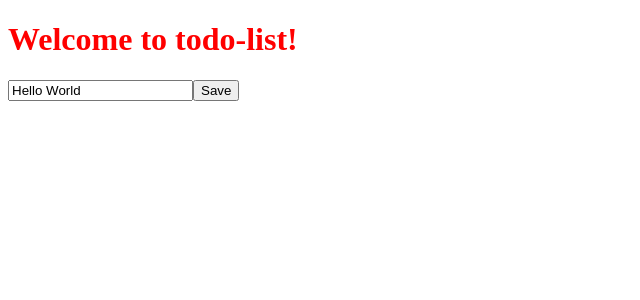
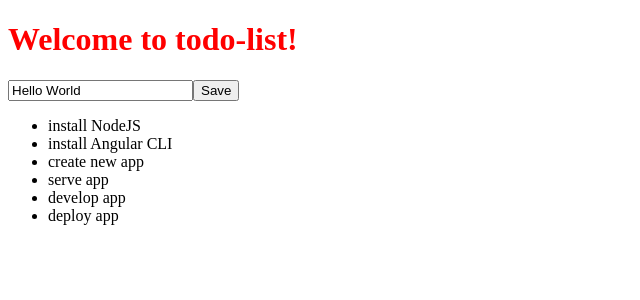
Before and after one commit to lbskinner/ng-girls-todo, an Angular app: page / in a window 1280 px wide. Shown: the top 300 px of the page, without its empty margins (0-640 px from the left). Built offline with nearby package versions, Linux system fonts and the light colour scheme.

Commit message:
added static list and learned directives

```diff
--- a/src/app/app.component.ts
+++ b/src/app/app.component.ts
@@ -6,9 +6,26 @@ import { Component } from '@angular/core';
     <h1>Welcome to {{ title }}!</h1>
 
     <app-input-button-unit></app-input-button-unit>
+
+    <ul>
+      <!-- *ngFor is an Angular built-in directive
+      works like an enhanced loop in Java
+      * notation causes Angular to use the current element as a templayte when rendering the list -->
+      <li *ngFor="let todoItem of todoList">
+        {{ todoItem.title }}
+      </li>
+    </ul>
   `,
   styleUrls: ['./app.component.css'],
 })
 export class AppComponent {
   title = 'todo-list';
+  todoList = [
+    { title: 'install NodeJS' },
+    { title: 'install Angular CLI' },
+    { title: 'create new app' },
+    { title: 'serve app' },
+    { title: 'develop app' },
+    { title: 'deploy app' },
+  ];
 }
```
